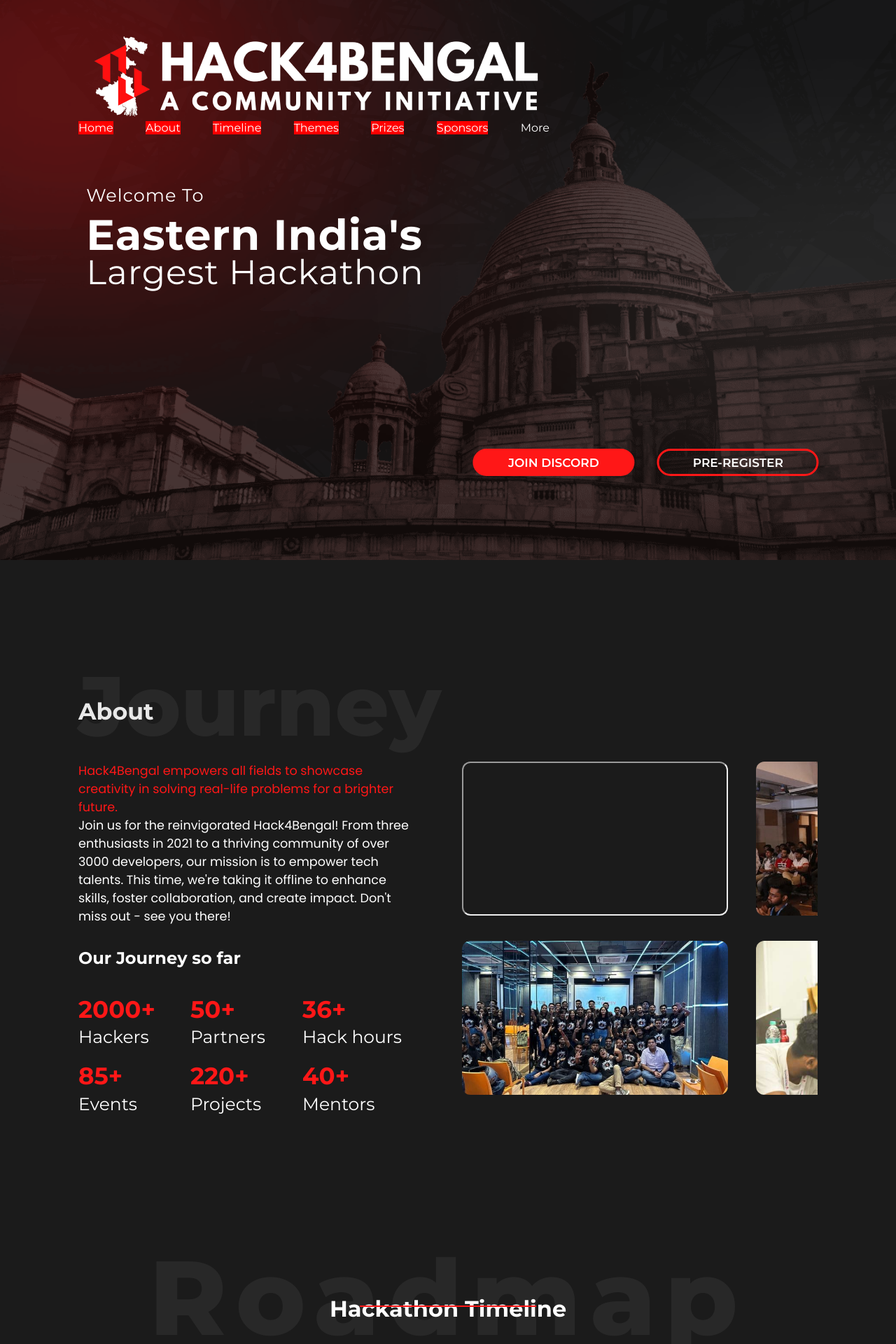
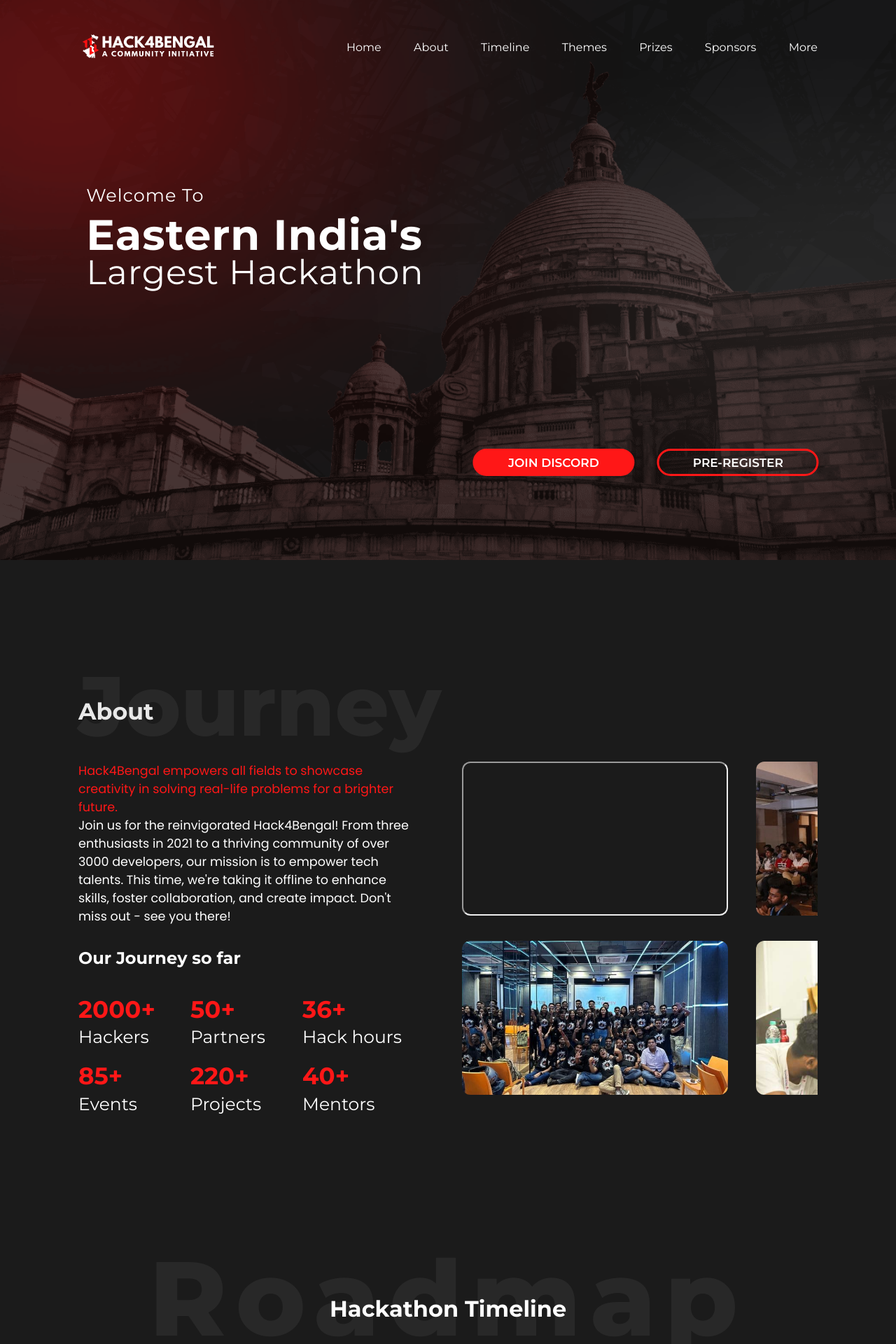
Before and after one commit to hack4bengal/s3, a React (Vite) app: page / in a window 1280 px wide. Shown: the top 1920 px of the page at 70% size. Built offline with nearby package versions, Linux system fonts and the light colour scheme; grey boxes are pictures that could not be loaded.

Commit message:
fix: changes to headers and navbars

```diff
--- a/src/components/private/mentors/Mentors.jsx
+++ b/src/components/private/mentors/Mentors.jsx
@@ -8,7 +8,7 @@ import "./Mentors.scss";
 
 function Mentors() {
   return (
-    <section className="mentors__parent">
+    <section className="mentors__parent" id="mentors">
       <Header {...HeaderData.mentors} />
 
       <div className="mentors__container mentors__container_desktop">
--- a/src/components/shared/header/Header.scss
+++ b/src/components/shared/header/Header.scss
@@ -10,13 +10,11 @@
 
   h1 {
     font-weight: 900;
-    // font-size: 150px;
-    // letter-spacing: 0.8rem;
     color: rgba(255, 255, 255, 0.06);
     position: absolute;
     transform: translate(-50%, -50%);
     left: 50%;
-    top: 18%;
+    top: 20%;
     z-index: 2;
 
     &::after {
@@ -24,20 +22,18 @@
       position: absolute;
       border: 1px solid var(--h4bred);
       width: 250px;
-      bottom: 10px;
+      bottom: -55px;
       left: 50%;
       transform: translate(-50%, -50%);
 
       @media screen and (max-width: 576px) {
-        bottom: -10px;
-        width: 200px;
+        bottom: -40px;
+        width: 160px;
       }
     }
 
     @media screen and (max-width: 576px) {
-      // font-size: 93px;
-      // letter-spacing: 0.5rem;
-      top: -13%;
+      top: 4%;
       left: 50%;
     }
   }
--- a/src/components/shared/navbar/Navbar.jsx
+++ b/src/components/shared/navbar/Navbar.jsx
@@ -69,7 +69,6 @@ const Navbar = () => {
             onClick={() => {
               gotoElement(link?.link);
             }}
-            style={{ backgroundColor: "red" }}
           >
             <p className="navbar__link">{link?.text}</p>
           </li>
--- a/src/components/shared/navbar/Navbar.scss
+++ b/src/components/shared/navbar/Navbar.scss
@@ -7,15 +7,14 @@
   padding: 3rem 7rem;
   background-color: transparent;
   transition: background-color 0.4s ease-in-out;
+  display: flex;
+  align-items: center;
+  justify-content: space-between;
 
   .navbar__logo_link {
-    padding: 3px;
-    width: 210px;
-
     .navbar__logo {
-      max-width: 100%;
-      max-height: 100%;
       object-fit: contain;
+      width: 200px;
     }
   }
 
@@ -225,6 +224,7 @@
         font-family: var(--heading-font);
         text-decoration: none;
         color: var(--text-color);
+        padding-left: 15px;
         font-size: 1rem;
         transition: color 0.4s ease-in-out;
 
```
